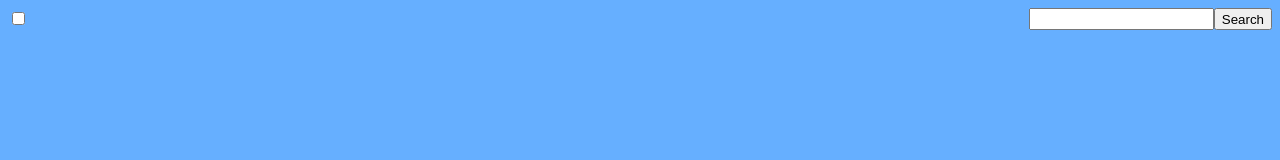
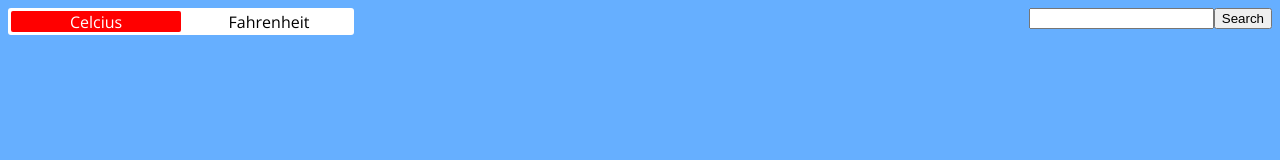
Before and after one commit to holmeskone/weatherApp, a website built with webpack: page src/template.html in a window 1280 px wide. Built offline with nearby package versions, Linux system fonts and the light colour scheme.

Commit message:
Add styling to slider

```diff
--- a/src/style.css
+++ b/src/style.css
@@ -47,6 +47,74 @@ h4 {
 #search-bar {
   display: flex;
   justify-content: flex-end;
+}
+
+/* Checkbox */
+
+.custom-checkbox {
+  width: 340px;
+  height: 100%;
+}
+
+.custom-checkbox input#status {
+  display: none;
+}
+
+.custom-checkbox input#status + label {
+  height: 100%;
+  width: 100%;
+}
+
+.custom-checkbox input#status + label > .status-switch {
+  cursor: pointer;
+  width: 100%;
+  height: 100%;
+  position: relative;
+  background-color: white;
+  color: black;
+  transition: all 0.5s ease;
+  padding: 3px;
+  border-radius: 3px;
+}
+
+.custom-checkbox input#status + label > .status-switch:before,
+.custom-checkbox input#status + label > .status-switch:after {
+  border-radius: 2px;
+  height: calc(100% - 6px);
+  width: calc(50% - 3px);
+  display: flex;
+  align-items: center;
+  position: absolute;
+  justify-content: center;
+  transition: all 0.3s ease;
+}
+
+.custom-checkbox input#status + label > .status-switch:before {
+  background-color: red;
+  color: white;
+  left: 3px;
+  z-index: 10;
+  content: attr(data-unchecked);
+}
+
+.custom-checkbox input#status + label > .status-switch:after {
+  right: 0;
+  content: attr(data-checked);
+}
+
+.custom-checkbox input#status:checked + label > .status-switch {
+  background-color: white;
+}
+
+.custom-checkbox input#status:checked + label > .status-switch:after {
+  left: 0;
+  content: attr(data-unchecked);
+}
+
+.custom-checkbox input#status:checked + label > .status-switch:before {
+  color: white;
+  left: 50%;
+  content: attr(data-checked);
 }
 
 /* Design Weather Section */
```
